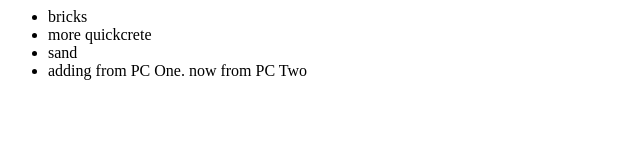
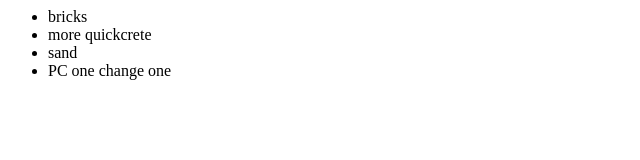
Before and after one commit to Davie-Dave/newGitTest, a plain HTML site: page index.html in a window 1280 px wide. Shown: the whole page, without its empty margins (0-640 px from the left). Drawn offline with Linux system fonts and the light colour scheme.

Commit message:
added from PC one

```diff
--- a/index.html
+++ b/index.html
@@ -5,7 +5,7 @@
 				<li>bricks</li>
 				<li>more quickcrete</li>
 				<li>sand</li>
-				<li>adding from PC One. now from PC Two</li>
+				<li>PC one change one</li>
 			</ul>
 		</div>
 	</body>
```
